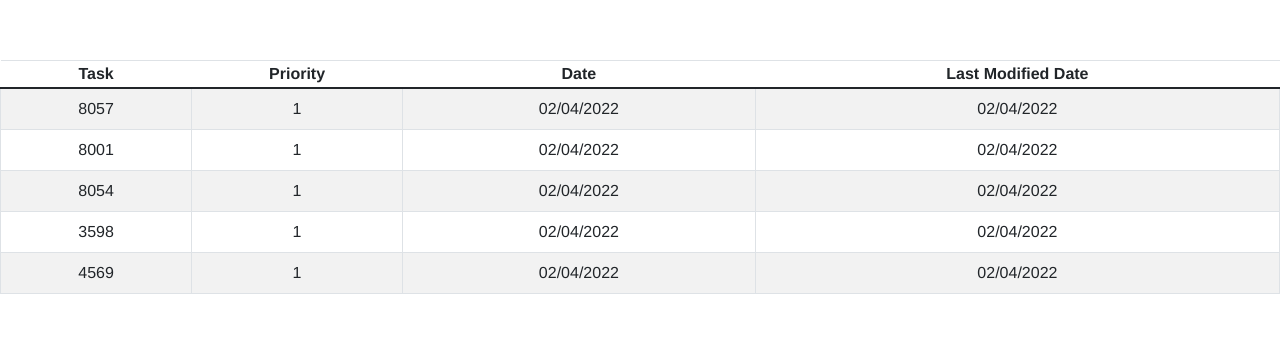
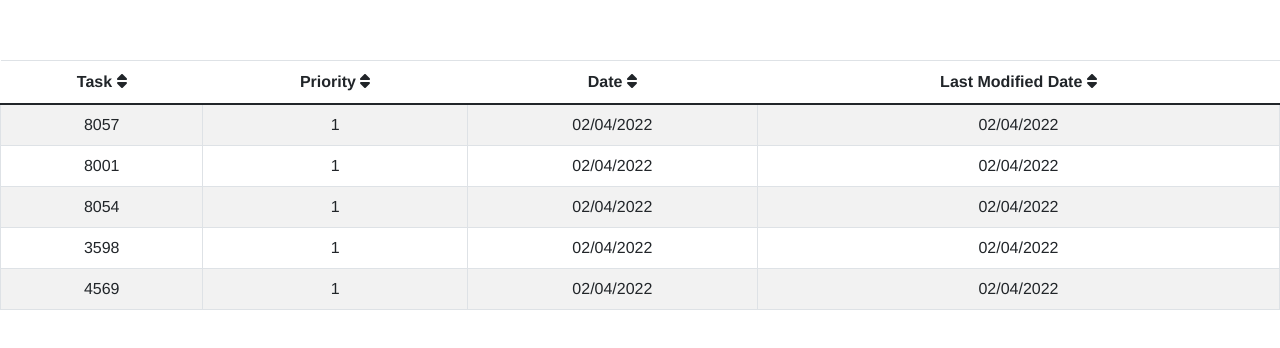
Before and after one commit to alfonso46674/TaskMan, a Vue app: page / in a window 1280 px wide. Shown: the top 348 px of the page. Built offline with nearby package versions, Linux system fonts and the light colour scheme.

Commit message:
Feat: Add sort icon to taskDashboard

```diff
--- a/package.json
+++ b/package.json
@@ -13,6 +13,9 @@
   },
   "main": "background.js",
   "dependencies": {
+    "@fortawesome/fontawesome-svg-core": "^6.1.1",
+    "@fortawesome/free-solid-svg-icons": "^6.1.1",
+    "@fortawesome/vue-fontawesome": "^3.0.0-5",
     "bootstrap": "^5.1.3",
     "core-js": "^3.8.3",
     "vue": "^3.2.13"
--- a/src/App.vue
+++ b/src/App.vue
@@ -6,6 +6,9 @@
 </template>
 
 <script>
+//importing bootstrap 5
+import "bootstrap/dist/css/bootstrap.min.css";
+
 import TaskDashboard from './components/Dashboard/TaskDashboard.vue'
 
 export default {
--- a/src/components/Dashboard/TableComponent.vue
+++ b/src/components/Dashboard/TableComponent.vue
@@ -1,8 +1,11 @@
 <template>
   <table id="tableComponent" class="table table-bordered table-striped table-hover table-responsive">
       <thead>
-          <th v-for="header in headers" :key="header.nameToDisplay">
-            {{header.nameToDisplay}}
+          <th v-for="header in headers" :key="header.nameToDisplay" @click="sortTable(header.jsonId)">
+            <div>
+                {{header.nameToDisplay}}
+                <font-awesome-icon  icon="sort" />
+            </div>
           </th>
       </thead>
       <tbody>
@@ -74,17 +77,27 @@ export default {
                 lastModifiedDate: "02/04/2022"
             },
         ]
+
+        const sortTable = (header) => {
+            console.log(header)
+        }
         return {
             headers,
-            data
+            data,
+            sortTable
         }
     }
 }
 </script>
 
 <style>
- #tableComponent {
-     /* margin: 0; */
-     padding-right: 500px;
- }
+table th:hover {
+        background:#f2f2f2;
+      }
+
+table th {
+    text-align: center;
+    vertical-align: middle;
+}
+
 </style>
--- a/src/main.js
+++ b/src/main.js
@@ -1,5 +1,11 @@
 import { createApp } from 'vue'
-import "bootstrap/dist/css/bootstrap.min.css";
 import App from './App.vue'
+import { FontAwesomeIcon } from "@fortawesome/vue-fontawesome";
+import { library } from "@fortawesome/fontawesome-svg-core";
+import { faSort } from "@fortawesome/free-solid-svg-icons";
 
-createApp(App).mount('#app')
+library.add(faSort);
+
+createApp(App)
+.component('font-awesome-icon',FontAwesomeIcon)
+.mount('#app')
```
Also changed, not shown: 1 other file (tests, documents, lock files or other folders).
